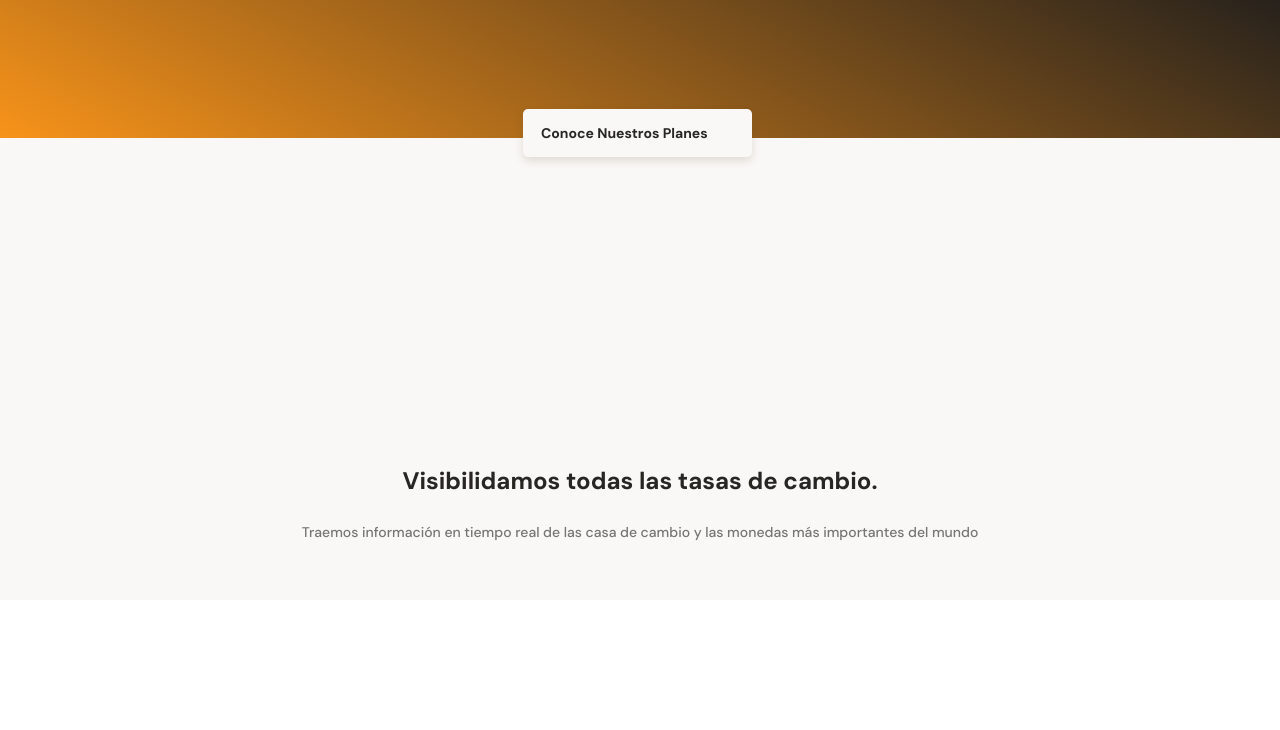
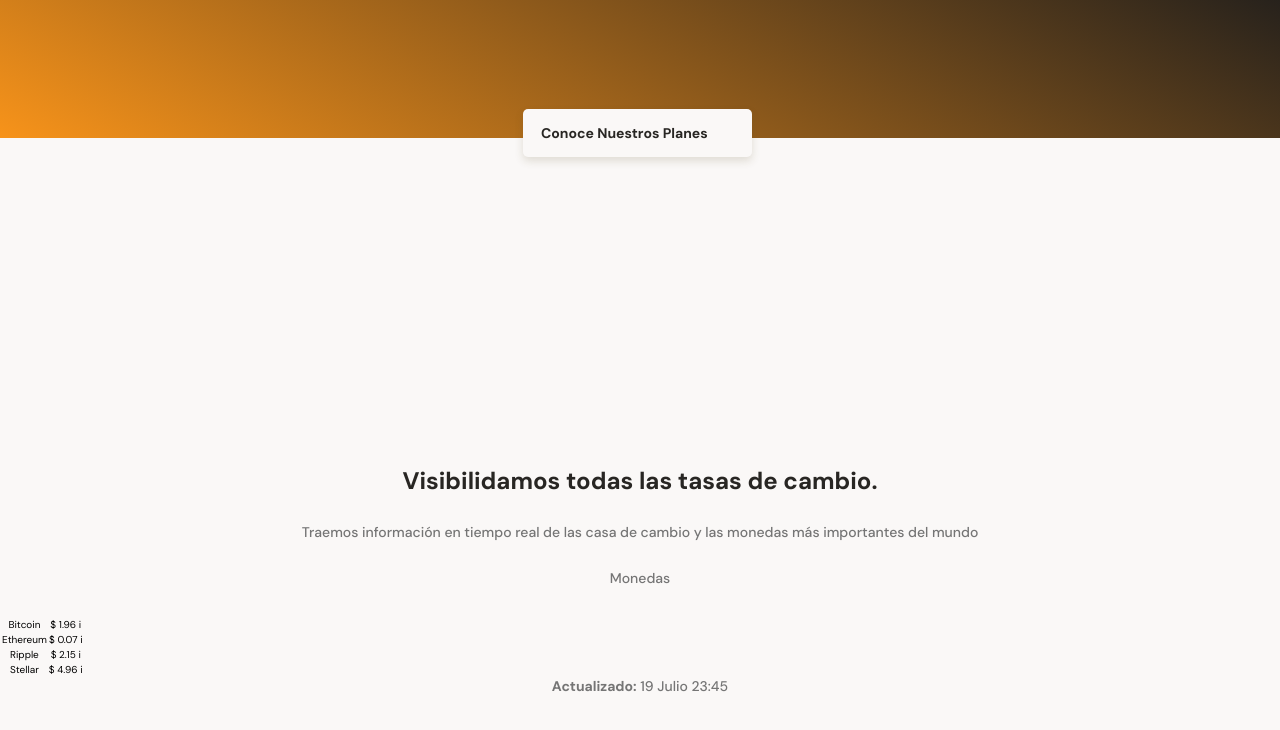
Before and after one commit to Israelgf-j/Mobile_First, a plain HTML site: page ex1_Batatabit/index.html in a window 1280 px wide. Shown: the part 196-926 px from the top of the page. Before the commit the page ends 800 px from the top, so only its background shows below. Drawn offline with Linux system fonts and the light colour scheme.

Commit message:
Terminamos la primera tabla de los precios, solo con el HTML, falta darle los estilos y crear la segunda tabla, apartir de aqui empiezo a trabajar fuera de la rama master o main.

```diff
--- a/ex1_Batatabit/index.html
+++ b/ex1_Batatabit/index.html
@@ -27,8 +27,32 @@
                 <p>Traemos información en tiempo real de las casa de cambio y las monedas más importantes del mundo</p>
             </div>
             <section class="main-tables-container">
-                <div>
-
+                <div class="main-currency-table">    <!-- -este contiene a el parrafo de monedas, las tablas y el texto de actualizado, 3 elementos principales -->
+                    <p class="currency-table--title">Monedas</p>    <!-- Segun la metodologia BEM, '''currency-table''' es el BLOQUE y '''--title''' es el ELEMENTO a modificar o nombre de la etiqueta, y debe ir referenciado al bloque padre o contenedor, por eso: '''currency-table--title'''-->
+                    <div class="currency-table--container">       <!-- Contenedor de mi tabla, clase: "referenciada al BLOQUE padre y con --nombre_de_la_etiqueta" o ELEMENTO -->
+                        <table>
+                            <tr>        <!-- Hace referencia a las filas de las tablas -->
+                                <td class="table__top-left">Bitcoin</td>       <!-- referencía a la info dentro de las filas, clase referenciada de un ELEMENTO a MODIFICADOR-->
+                                <td class="table__top-right table__right">$ 1.96 <span>i</span></td>
+                            </tr>
+                            <tr>        <!-- Hace referencia a las filas de las tablas -->
+                                <td>Ethereum</td>       <!-- referencía a la info dentro de las filas -->
+                                <td class="table__right">$ 0.07 <span>i</span></td>
+                            </tr>
+                            <tr>        <!-- Hace referencia a las filas de las tablas -->
+                                <td>Ripple</td>       <!-- referencía a la info dentro de las filas -->
+                                <td class="table__right">$ 2.15 <span>i</span></td>
+                            </tr>
+                            <tr>        <!-- Hace referencia a las filas de las tablas -->
+                                <td class="table__bottom-left">Stellar</td>       <!-- referencía a la info dentro de las filas -->
+                                <td class="table__bottom-right table__right">$ 4.96 <span>i</span></td>
+                            </tr>
+                            <!-- Se le pone una clase extra al precio porque si te fijas en el modelo el precio viene con una fuente y color diferente, por eso se le pone otra clase, para poder darle estilo a esa parte de la tabla -->
+                        </table>
+                    </div>
+                    <div class="currency-table--date">
+                        <p> <b>Actualizado:</b> 19 Julio 23:45</p>
+                    </div>
                 </div>
             </section>
         </section>
```
